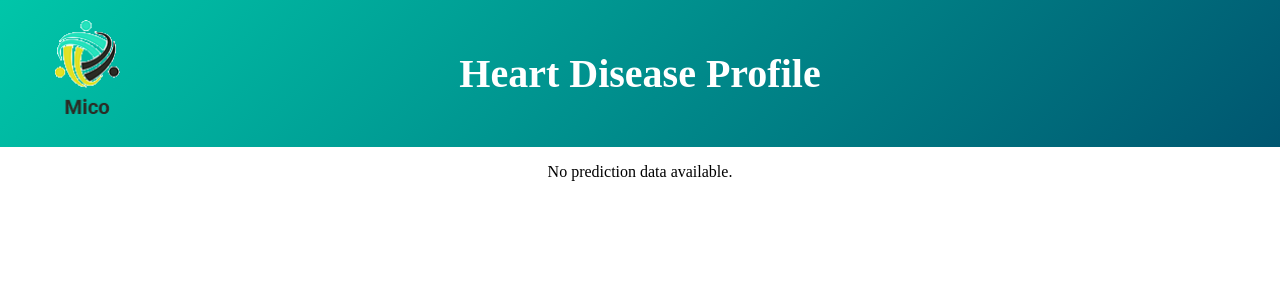
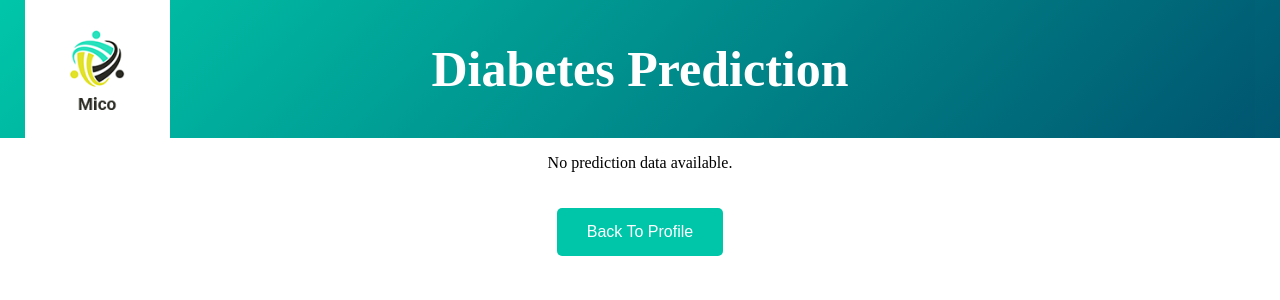
Before and after one commit to Chomi1/MultipleDisease, a Django app: page /diabetes_profile/ in a window 1280 px wide. Shown: the top 300 px of the page. Run offline with Django 4.2, Linux system fonts and the light colour scheme; a user stored in the database is signed in; data comes from the database, SQL or seed files in the repository; both versions use the stored data as it was after the commit.

Commit message:
third commit

```diff
--- a/diseases_prediction/predictor/templates/diabetes_profile.html
+++ b/diseases_prediction/predictor/templates/diabetes_profile.html
@@ -1,10 +1,9 @@
 {% extends 'pmain.html' %}
 {% load static %}
 
-{% block title %}Heart Disease Profile{% endblock %}
+{% block title %}Diabetes Prediction{% endblock %}
 
 {% block content %}
-
 
 {% if prediction_data %}
     <table>
@@ -12,19 +11,15 @@
             <tr>
                 <th>Timestamp</th>
                 <th>Age</th>
-                        <th>Sex</th>
-                        <th>Chest Pain Type</th>
-                        <th>Resting Blood Pressure</th>
-                        <th>Cholesterol</th>
-                        <th>Fasting Blood Sugar</th>
-                        <th>Resting Electrocardiographic Results</th>
-                        <th>Maximum Heart Rate Achieved</th>
-                        <th>Exercise Induced Angina</th>
-                        <th>ST Depression Induced by Exercise</th>
-                        <th>Slope of the Peak Exercise ST Segment</th>
-                        <th>Number of Major Vessels Colored by Fluoroscopy</th>
-                        <th>Thal</th>
-                        <th>Prediction</th>
+                <th>Pregnancies</th>
+                <th>Glucose</th>
+                <th>Blood Pressure</th>
+                <th>Skin Thickness</th>
+                <th>Insulin</th>
+                <th>BMI</th>
+                <th>Diabetes Pedigree Function</th>
+                <th>Outcome</th>
+                <th>Action</th>
             </tr>
         </thead>
         <tbody>
@@ -32,24 +27,24 @@
                 <tr>
                     <td>{{ data.timestamp }}</td>
                     <td>{{ data.age }}</td>
-                            <td>{{ data.sex }}</td>
-                            <td>{{ data.cp }}</td>
-                            <td>{{ data.trestbps }}</td>
-                            <td>{{ data.chol }}</td>
-                            <td>{{ data.fbs }}</td>
-                            <td>{{ data.restecg }}</td>
-                            <td>{{ data.thalach }}</td>
-                            <td>{{ data.exang }}</td>
-                            <td>{{ data.oldpeak }}</td>
-                            <td>{{ data.slope }}</td>
-                            <td>{{ data.ca }}</td>
-                            <td>{{ data.thal }}</td>
+                    <td>{{ data.pregnancies }}</td>
+                    <td>{{ data.glucose }}</td>
+                    <td>{{ data.blood_pressure }}</td>
+                    <td>{{ data.skin_thickness }}</td>
+                    <td>{{ data.insulin }}</td>
+                    <td>{{ data.bmi }}</td>
+                    <td>{{ data.diabetes_pedigree_function }}</td>
+                    <td>{% if data.outcome == 0 %}
+                            Negative
+                        {% else %}
+                            Positive
+                        {% endif %}
+                    </td>
                     <td>
-                                {% if data.prediction == 0 %}
-                                    <span class="negative">Negative</span>
-                                {% else %}
-                                    <span class="positive">Positive</span>
-                                {% endif %}
+                        <form method="post" action="{% url 'delete_diabetes_data' pk=data.pk %}">
+                            {% csrf_token %}
+                            <input type="submit" class="btn btn-danger" value="Delete">
+                        </form>
                     </td>
                 </tr>
             {% endfor %}
@@ -58,5 +53,6 @@
 {% else %}
     <p>No prediction data available.</p>
 {% endif %}
-    </div>
+
+
 {% endblock %}
--- a/diseases_prediction/predictor/templates/index.html
+++ b/diseases_prediction/predictor/templates/index.html
@@ -34,9 +34,9 @@
       <div class="header_bottom">
         <div class="container-fluid">
           <nav class="navbar navbar-expand-lg custom_nav-container ">
-            <a class="navbar-brand" href="index.html">
+            <div class="navbar-brand" >
               <img src="{% static 'images/logo.png' %}" alt="" />
-            </a>
+            </div>
 
 
             <button class="navbar-toggler" type="button" data-toggle="collapse" data-target="#navbarSupportedContent" aria-controls="navbarSupportedContent" aria-expanded="false" aria-label="Toggle navigation">
--- a/diseases_prediction/predictor/templates/pmain.html
+++ b/diseases_prediction/predictor/templates/pmain.html
@@ -5,54 +5,53 @@
     <meta charset="UTF-8">
     <meta name="viewport" content="width=device-width, initial-scale=1.0">
     {% load static %}
-    <title>{% block title %}Result{% endblock %}</title>
-</head>
-
-<body>
-    <header>
-        <a href="{% url 'index_page' %}" class="logo-container">
-            <img src="{% static 'images/logo.png' %}" alt="Your Logo" class="logo">
-        </a>
 
     <style>
         /* Include the styles from the provided CSS */
 
-body, html {
+        body,
+        html {
             height: 100%;
             margin: 0;
         }
 
-.logo-container {
-    position: fixed;
-    top: 20px;
-    left: 55px;
-    z-index: 1000;
+        .container-fluid {
+            padding-right: 25px;
+            padding-left: 25px;
+            background: linear-gradient(135deg, #00c6a9, #005670);
+        }
+        .result-hero {
+            background: linear-gradient(135deg, #00c6a9, #005670);
+            color: #fff;
+            padding: 40px 0;
+            text-align: center;
+            width: 100%;
+            position: relative; /* Set position to relative for positioning the logo box */
         }
 
-.logo {
-    width: 65px;
-    height: auto;
+        .logo-box {
+            position: absolute;
+            top: 0;
+            left: 0;
+            background-color: #ffffff; /* White background for the logo box */
+            padding: 30px 45px;
         }
+
+        .navbar-brand img {
+            width: 55px;
+        }
+
+        .result-heading {
+            margin: 0;
+            font-size: 50px;
+        }
+
 
         .result-container {
             display: flex;
             align-items: center;
             justify-content: center;
-
             flex-direction: column;
-}
-
-.result-hero {
-    background: linear-gradient(135deg, #00c6a9, #005670);
-    color: #fff;
-    padding: 50px 0;
-    text-align: center;
-    width: 100%;
-}
-
-.result-heading {
-    font-size: 2.5em;
-    margin: 0;
         }
 
         .result-detail-box {
@@ -68,7 +67,8 @@ table {
             margin-top: 20px; /* Add margin to the top of the table */
         }
 
-th, td {
+        th,
+        td {
             border: 1px solid #00c6a9;
             padding: 10px;
             text-align: left;
@@ -106,17 +106,64 @@ td:nth-child(16) span.negative {
             border-radius: 5px;
         }
 
+        .btn-danger {
+            background-color: #ff0000;
+            color: #fff;
+            padding: 8px 16px;
+            border: none;
+            border-radius: 4px;
+            cursor: pointer;
+            transition: background-color 0.3s;
+        }
+
+        .btn-danger:hover {
+            background-color: #cc0000;
+        }
+
+        button.btn {
+            background-color: #00c6a9;
+            color: #ffffff;
+            font-size: medium;
+            margin-top: 20px;
+            padding: 15px 30px;
+            border: none;
+            border-radius: 5px;
+            cursor: pointer;
+            transition: background-color 0.3s ease;
+            width: 100%; /* Set a specific width for the button */
+        }
+
+        button.btn:hover {
+            color: #00c6a9;
+
+        }
     </style>
+</head>
+
+<body>
+    <header>
+        <div class="container-fluid">
+            <div class="result-hero">
+                <div class="logo-box">
+                    <a class="navbar-brand" href="{% url 'index_page' %}">
+                        <img src="{% static 'images/logo.png' %}" alt="" />
+                    </a>
+                </div>
+                <h1 class="result-heading">{% block title %}{% endblock %}</h1>
+            </div>
+        </div>
     </header>
 
+    <div class="result-container">
+        {% block content %}{% endblock %}
 
-    <div class="result-container">
-        <div class="result-hero">
-            <h1 class="result-heading">Heart Disease Profile</h1>
+       <div>
+        <a href="{% url 'profile_page' %}"><button class="btn">Back To Profile</button></a>
        </div>
 
-          {% block content %}{% endblock %}
+    </div>
 
-    </div>
+
 </body>
+
 </html>
--- a/diseases_prediction/predictor/urls.py
+++ b/diseases_prediction/predictor/urls.py
@@ -1,6 +1,6 @@
 from django.urls import path
 from . import views
-from .views import diabetes_profile, register, user_login, user_logout, heart_disease_profile
+from .views import diabetes_profile, register, user_login, user_logout, heart_disease_profile, delete_heartdisease_data,delete_diabetes_data
 
 
 urlpatterns = [
@@ -14,4 +14,6 @@ urlpatterns = [
     path('logout/', user_logout, name='logout'),
     path('heart_disease_profile/', heart_disease_profile, name='heart_disease_profile'),
     path('diabetes_profile/', diabetes_profile, name='diabetes_profile'),
+    path('heartdisease/delete/<int:pk>/', delete_heartdisease_data, name='delete_heartdisease_data'),
+    path('diabetes/delete/<int:pk>/', delete_diabetes_data, name='delete_diabetes_data'),
 ]
--- a/diseases_prediction/predictor/views.py
+++ b/diseases_prediction/predictor/views.py
@@ -1,7 +1,7 @@
 from django.contrib.auth.forms import UserCreationForm, AuthenticationForm
 from django.contrib.auth import login, logout
 from django.shortcuts import render, redirect
-
+from django.shortcuts import get_object_or_404, redirect
 from django.contrib.auth.decorators import login_required
 from .models import HeartDiseasePredictionData, DiabetesPredictionData
 from django.utils import timezone
@@ -114,6 +114,15 @@ def heart_disease_profile(request):
 
     return render_with_pmain(request, 'heart_disease_profile.html', {'prediction_data': prediction_data})
 
+def delete_diabetes_data(request, pk):
+    data_instance = get_object_or_404(DiabetesPredictionData, pk=pk)
+
+    # Check if the user making the request is the owner of the data
+    if request.user == data_instance.user:
+        data_instance.delete()
+
+    return redirect('diabetes_profile')
+
 @login_required
 def diabetes_prediction(request):
     if request.method == 'POST':
@@ -166,3 +175,12 @@ def diabetes_profile(request):
     prediction_data = DiabetesPredictionData.objects.filter(user=user)
 
     return render_with_pmain(request, 'diabetes_profile.html', {'prediction_data': prediction_data})
+
+def delete_heartdisease_data(request, pk):
+    data_instance = get_object_or_404(HeartDiseasePredictionData, pk=pk)
+
+    # Check if the user making the request is the owner of the data
+    if request.user == data_instance.user:
+        data_instance.delete()
+
+    return redirect('heart_disease_profile')
```
Also changed, not shown: diseases_prediction/predictor/templates/heart_disease_profile.html (+9 -0 lines), diseases_prediction/predictor/templates/profile.html (+70 -43 lines), diseases_prediction/db.sqlite3. Lines whose indentation alone changed are shown as unchanged.
